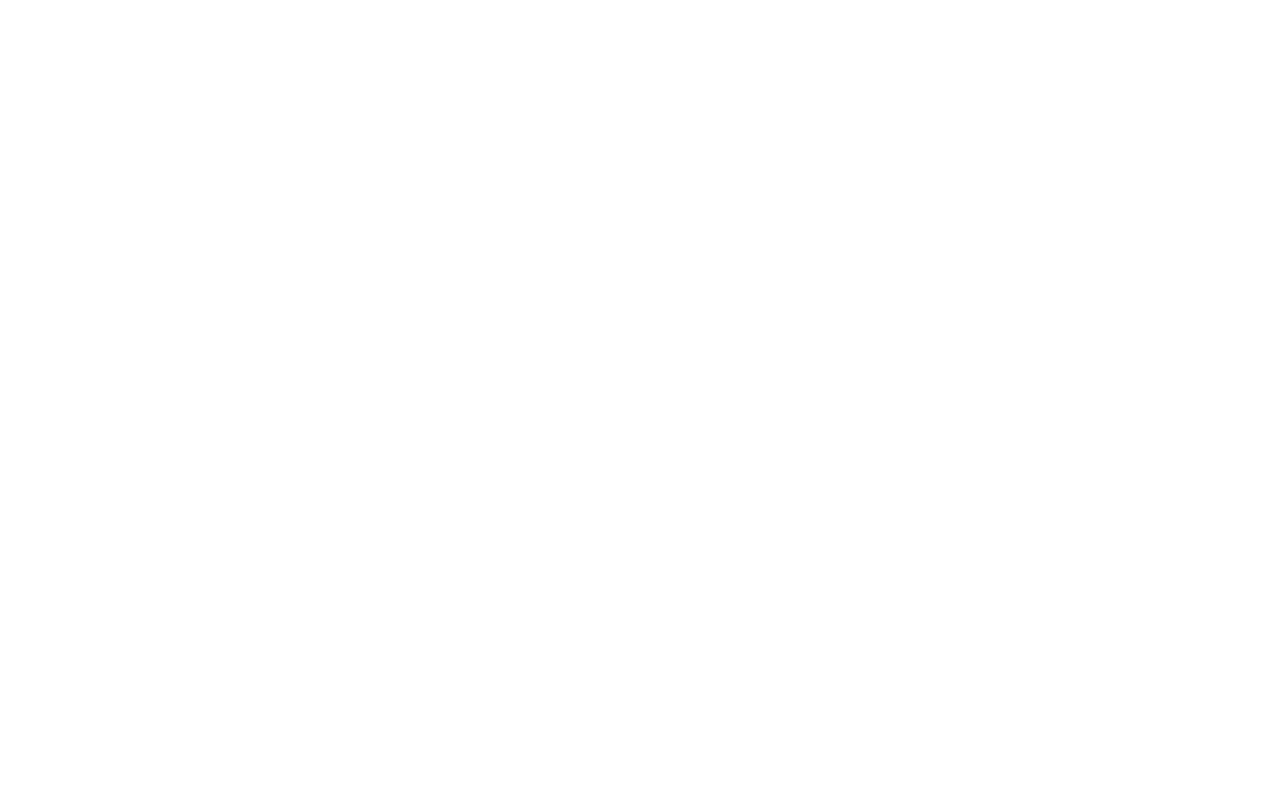
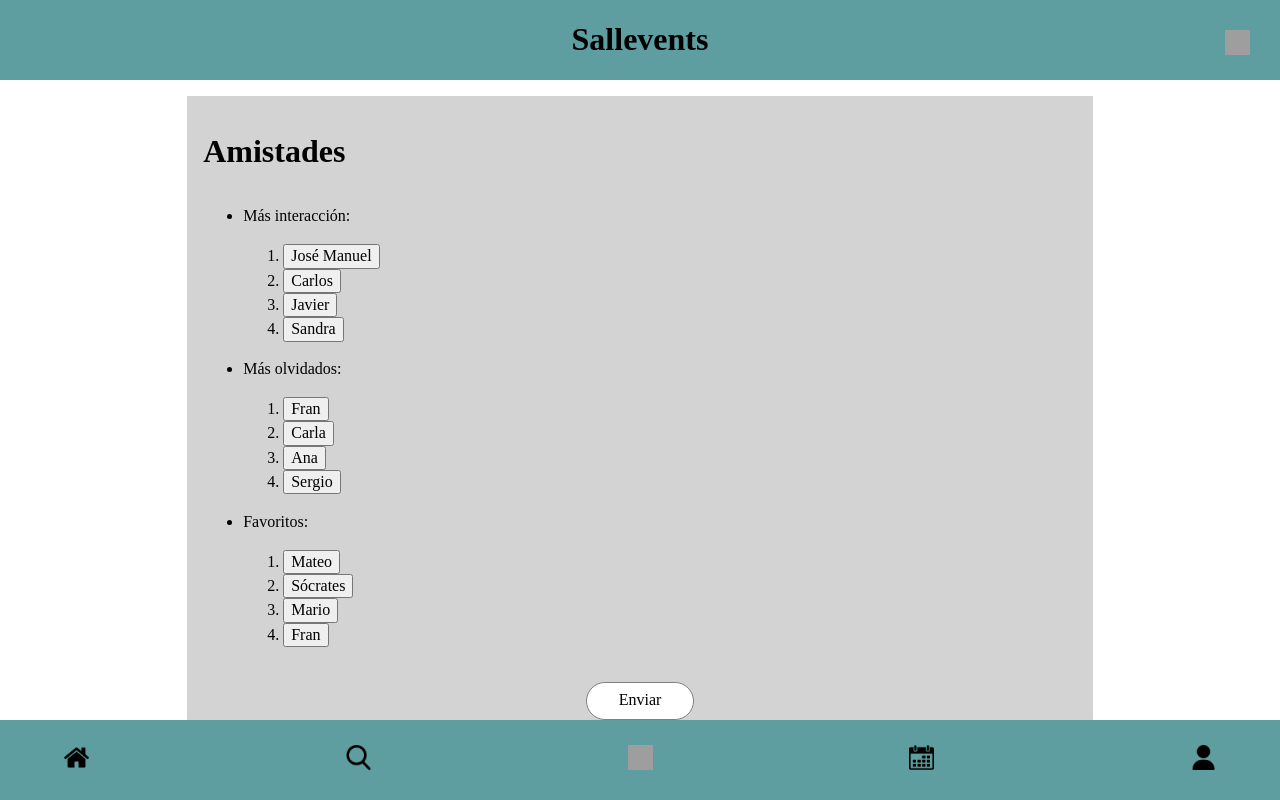
Before and after one commit to mateogalache/PWI-G03, a Vue app: page /CompartirEventoAmigos in a window 1280 px wide. Before the commit this address had no page. Built offline with nearby package versions, Linux system fonts and the light colour scheme; grey boxes are pictures that could not be loaded.

Commit message:
CompartirEventoAmigos

```diff
--- a/src/router/index.js
+++ b/src/router/index.js
@@ -27,6 +27,7 @@ import Events from '../views/Events.vue'
 import Contactanos from '../views/Contactanos.vue'
 import Calendario from '../views/Calendario.vue'
 import Carga from '../views/Carga.vue'
+import CompartirEventoAmigos from '../views/CompartirEventoAmigos.vue'
 
 const routes = [
 
@@ -169,13 +170,17 @@ const routes = [
         name: 'Calendario',
         component: Calendario
     },
+
+    {
+        path: '/CompartirEventoAmigos',
+        name: 'CompartirEventoAmigos',
+        component: CompartirEventoAmigos
+    },
     {
         path: '/',
         name: 'Carga',
         component: Carga
     }
-
-
 
 
 ]
--- a/src/views/Add.vue
+++ b/src/views/Add.vue
@@ -46,7 +46,7 @@ import Header3 from '../components/Header3.vue'
         <div class = "crear">
                 <p style="color: black">Crear</p>
         </div>
-</div>
+    </div>
 </main>
     <Footer2>
 
--- /dev/null
+++ b/src/views/CompartirEventoAmigos.vue
@@ -0,0 +1,99 @@
+<script setup>
+import Footer2 from '../components/Footer2.vue'
+import Header3 from '../components/Header3.vue'
+</script>
+
+<template>
+
+    <Header3>
+
+    </Header3>
+
+        <main>
+            <div class = "containercea">
+
+                <div class="eventocontainercea">
+                    <h1>Amistades</h1>
+
+                        <ul>
+                        <li>Más interacción:
+                            <br><br>
+                            <ol>
+                                <li><button class="btn success">José Manuel</button></li>
+                                <li><button class="btn success">Carlos</button></li>
+                                <li><button class="btn success">Javier</button></li>
+                                <li><button class="btn success">Sandra</button></li>
+                            </ol>
+                        </li>
+                        <br>
+                        <li>Más olvidados:
+                            <br><br>
+                            <ol>
+                                <li><button class="btn success">Fran</button></li>
+                                <li><button class="btn success">Carla</button> </li>
+                                <li><button class="btn success">Ana</button></li>
+                                <li><button class="btn success">Sergio</button></li>
+                            </ol>
+                        </li>
+                        <br>
+                        <li>Favoritos:
+                            <br><br>
+                            <ol>
+                                <li><button class="btn success">Mateo</button></li>
+                                <li><button class="btn success">Sócrates</button> </li>
+                                <li><button class="btn success">Mario</button></li>
+                                <li><button class="btn success">Fran</button></li>
+                            </ol>
+                        </li>
+                        </ul>
+
+                        <br>
+                        <div class = "botonenviar">
+                                    <p style="color: black">Enviar</p>
+
+                        </div>
+                        <br>
+                </div>
+
+            </div>
+        </main>
+
+
+    <Footer2>
+
+    </Footer2>
+
+</template>
+
+<style scoped>
+
+    .containercea{
+        display: flex;
+        text-align: center;
+        padding: 1em;
+    }
+
+    .eventocontainercea{
+        background-color: lightgrey;
+        display: flex;
+        flex-direction: column;
+        padding: 1em;
+        text-align: left;
+        margin: 0 auto;
+        width: 70%;
+    }
+
+    .botonenviar{
+        height: 30px;
+        width: 100px;
+        background-color: white;
+        border: 1px solid grey;
+        align-items:center;
+        justify-content: center;
+        padding: 3px;
+        display: flex;
+        border-radius: 50px;
+        margin: 0 auto;
+    }
+
+</style>
```
